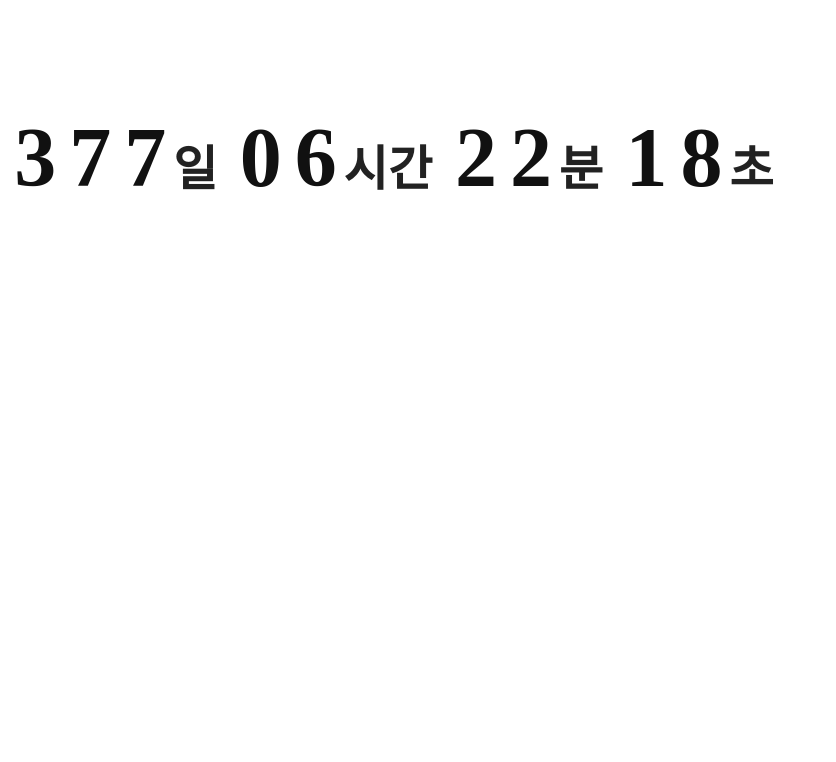
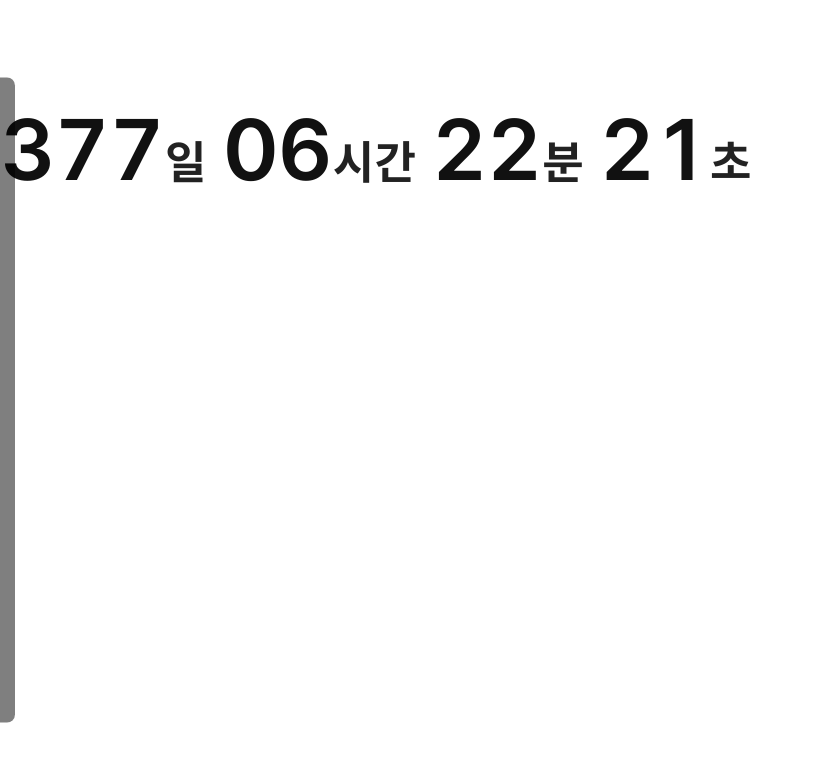
Before and after one commit to payw-org/ttock-ttack, a React app: page / in a window 1280 px wide. Shown: the top 762 px of the page, without its empty margins (0-836 px from the left). Built offline with nearby package versions, Linux system fonts and the light colour scheme.

Commit message:
[#8] feat : SideMenuBar 컴포넌트 테스트 및 mock data 적용

```diff
--- a/src/App.tsx
+++ b/src/App.tsx
@@ -1,12 +1,15 @@
 import React from 'react'
 import { Timer } from '@/components/Timer'
-
-const testDateTime = new Date('2022-02-11 23:59:59')
+import { SideMenuBar } from '@/components/SideMenuBar'
+import { testBookmarkList, testDateTime } from './utils/mock-data'
+import '@/style/fonts.scss'
+import '@/style/global.scss'
 
 function App() {
   return (
     <div>
       <Timer dateTime={testDateTime} />
+      <SideMenuBar bookmarkList={testBookmarkList} />
     </div>
   )
 }
```
